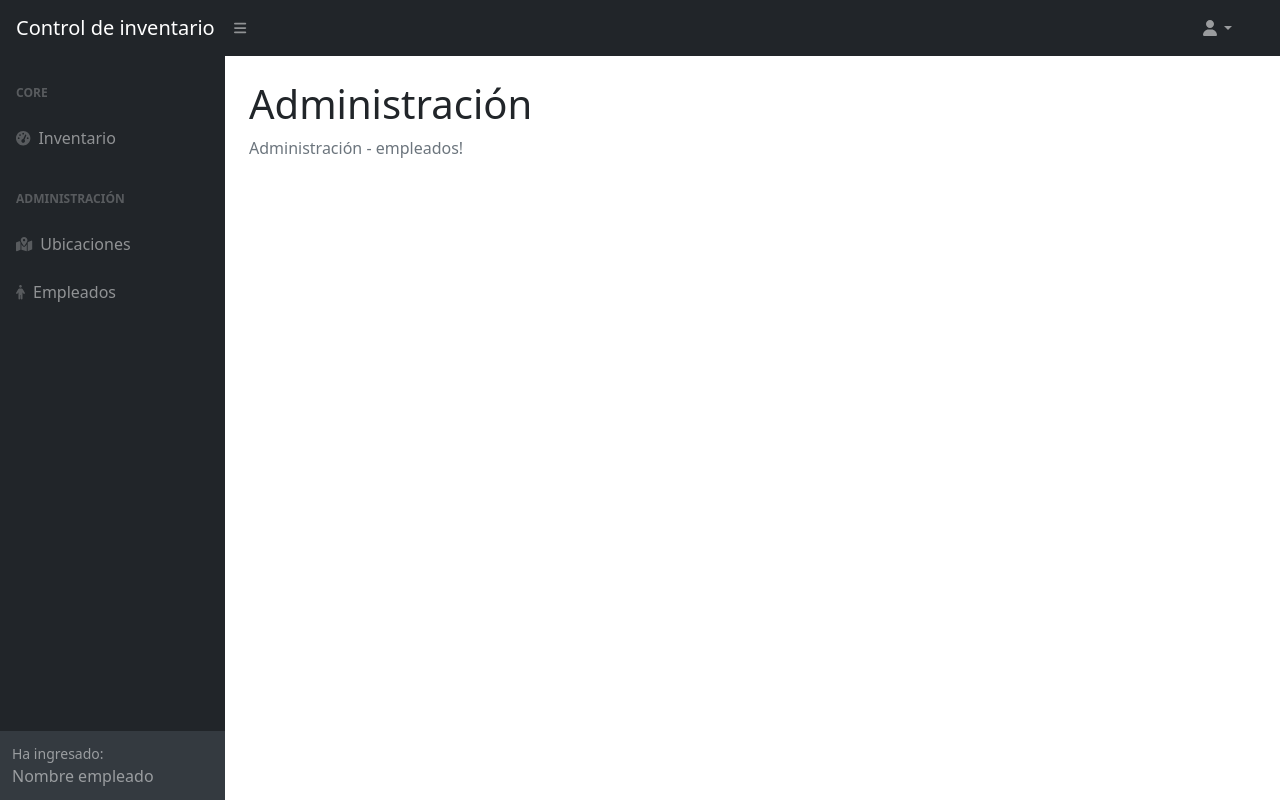
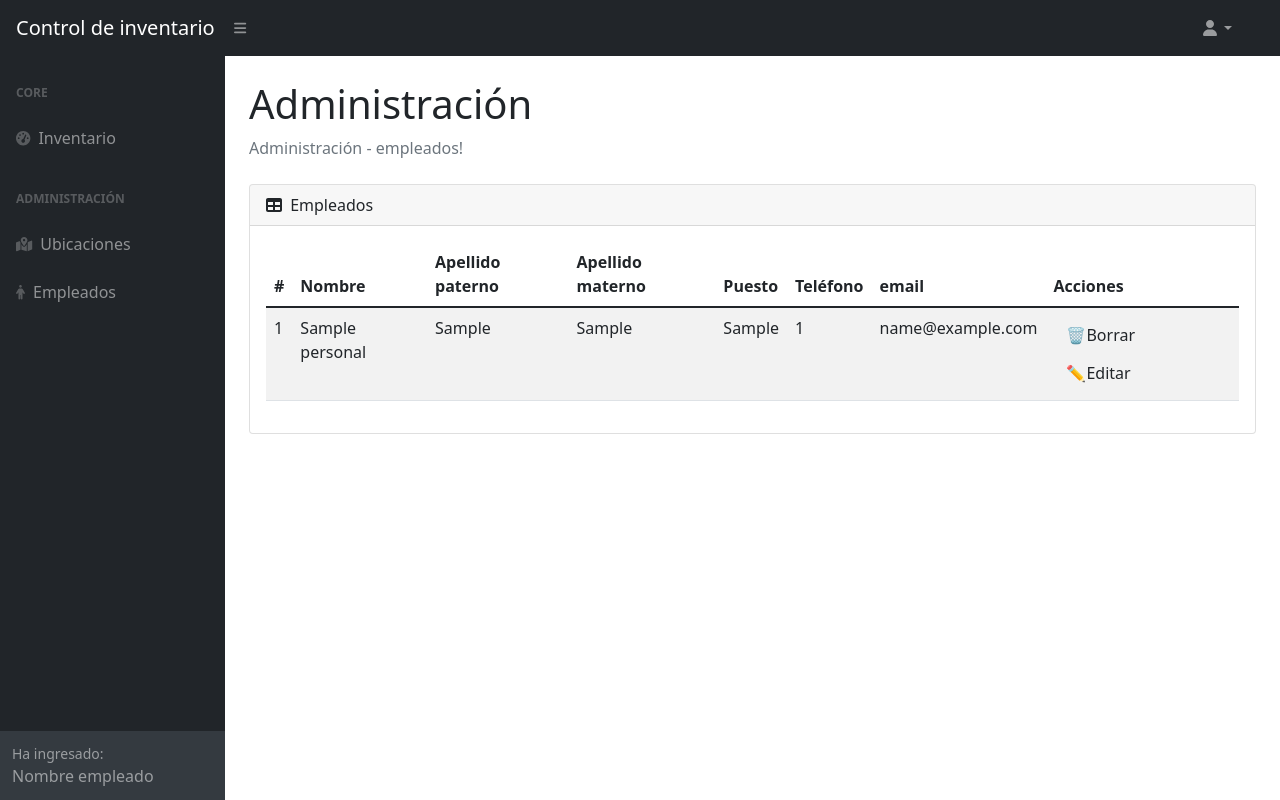
Before and after one commit to EduardoRu/controlInventario, a PHP site: page /empleado.php in a window 1280 px wide. Run offline with PHP 8.4, Linux system fonts and the light colour scheme; tables that the repository leaves empty hold one stand-in row (values such as "Sample post"); some libraries are stand-ins or nearby versions.

Commit message:
Agregación y edición de los archivos para el control de ubicaciones y empleados

```diff
--- a/Index.php
+++ b/Index.php
@@ -59,7 +59,7 @@
                                 <i class="fas fa-table me-1"></i>
                                 Inventario
                             </div>
-                            <div class="card-body">
+                            <div class="card-body table-responsive-xl">
                                 <table id="datatablesSimple" class="table table-striped">
                                     <thead>
                                         <tr>
--- a/empleado.php
+++ b/empleado.php
@@ -45,7 +45,52 @@ try {
                     <ol class="breadcrumb mb-4">
                         <li class="breadcrumb-item active">Administración - empleados!</li>
                     </ol>
+                    <div class="card mb-4">
+                        <div class="card-header">
+                            <i class="fas fa-table me-1"></i>
+                            Empleados
+                        </div>
+                        <div class="card-body table-responsive-md">
+                            <table id="datatablesSimple" class="table table-striped">
+                                <thead>
+                                    <tr>
+                                        <th>#</th>
+                                        <th>Nombre</th>
+                                        <th>Apellido paterno</th>
+                                        <th>Apellido materno</th>
+                                        <th>Puesto</th>
+                                        <th>Teléfono</th>
+                                        <th>email</th>
+                                        <th>Acciones</th>
+                                    </tr>
+                                </thead>
+                                <tbody>
+                                    <?php
+                                    if ($personal && $sentencia->rowCount() > 0) {
+                                        foreach ($personal as $fila) {
+                                    ?>
+                                            <tr>
+                                                <td><?php echo escapar($fila['id']) ?></td>
+                                                <td><?php echo escapar($fila['nombre']) ?></td>
+                                                <td><?php echo escapar($fila['apellido_paterno']) ?></td>
+                                                <td><?php echo escapar($fila['apellido_materno']) ?></td>
+                                                <td><?php echo escapar($fila['puesto_cargo']) ?></td>
+                                                <td><?php echo escapar($fila['telefono']) ?></td>
+                                                <td><?php echo escapar($fila['email']) ?></td>
+                                                <td><a class="btn" href="<?= 'borrar.php?id=' . escapar($fila["id"]) ?>">🗑️Borrar</a>
+                                                    <a class="btn" href="<?= 'editar.php?id=' . escapar($fila["id"]) ?>">✏️Editar</a>
+                                                </td>
+                                            </tr>
+                                    <?php
+                                        }
+                                    }
+                                    ?>
+                                </tbody>
+                            </table>
+                        </div>
+                    </div>
                 </div>
+
             </main>
         </div>
     </div>
--- a/js/datatables-simple-demo.js
+++ b/js/datatables-simple-demo.js
@@ -3,6 +3,7 @@ window.addEventListener('DOMContentLoaded', event => {
     // https://github.com/fiduswriter/Simple-DataTables/wiki
 
     const datatablesSimple = document.getElementById('datatablesSimple');
+
     if (datatablesSimple) {
         new simpleDatatables.DataTable(datatablesSimple);
     }
```
Also changed, not shown: ubicacion.php (+37 -0 lines).
